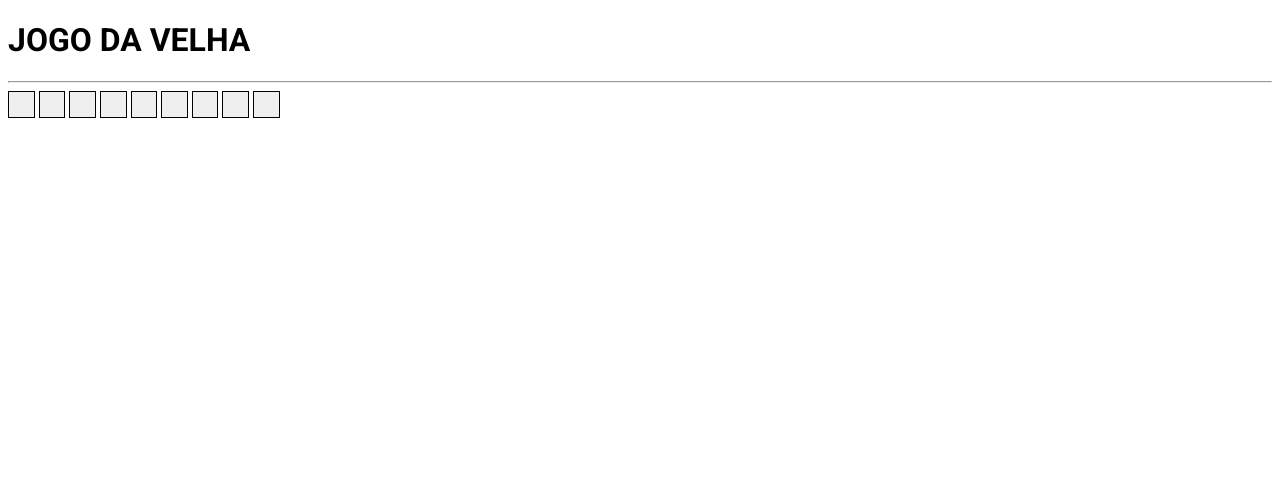
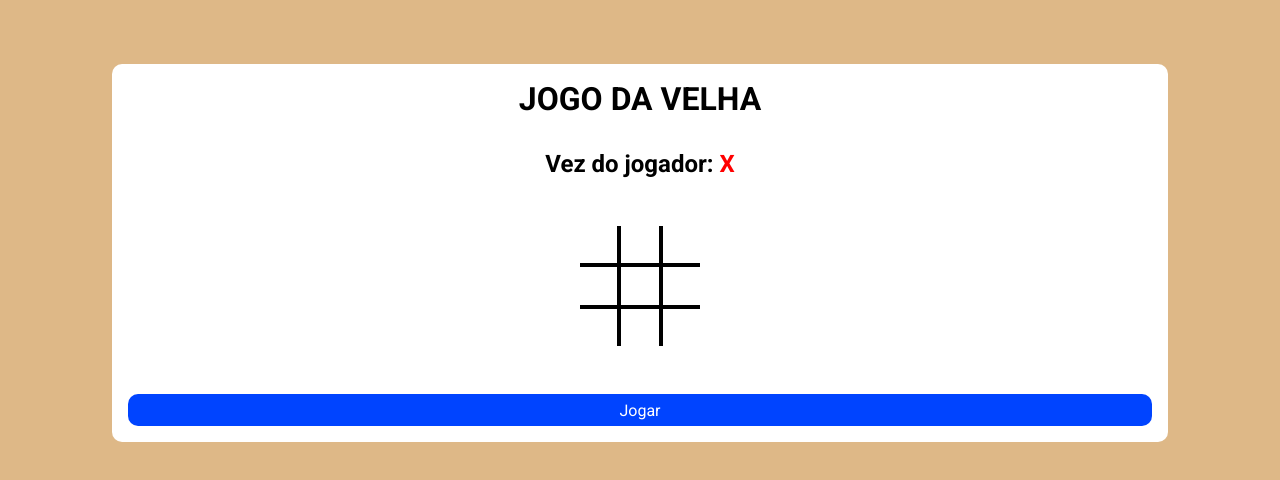
Before and after one commit to Gabriel-Esposito/JavaScripts, a plain HTML site: page jogo-da-velha1/index.html in a window 1280 px wide. Drawn offline with Linux system fonts and the light colour scheme.

Commit message:
joga da velha

```diff
--- a/jogo-da-velha1/index.html
+++ b/jogo-da-velha1/index.html
@@ -10,21 +10,29 @@
 </head>
 
 <body>
+    <audio src="win.mp3"></audio>
     <main>
         <h1>JOGO DA VELHA</h1>
-        <hr>
-        <div class="game">
-            <button data-i="1"></button>
-            <button data-i="2"></button>
-            <button data-i="3"></button>
-            <button data-i="4"></button>
-            <button data-i="5"></button>
-            <button data-i="6"></button>
-            <button data-i="7"></button>
-            <button data-i="8"></button>
-            <button data-i="9"></button>
+        <h2 id="vez">Vez do jogador: <span id="red">X</span></h2>
+        <div class="container">
+            <div class="linha">
+                <h3 onclick="game(0)" id="b1"></h3>
+                <h3 onclick="game(1)" id="b2"></h3>
+                <h3 onclick="game(2)" id="b3"></h3>
+            </div>
+            <div class="linha">
+                <h3 onclick="game(3)" id="b4"></h3>
+                <h3 onclick="game(4)" id="b5"></h3>
+                <h3 onclick="game(5)" id="b6"></h3>
+            </div>
+            <div class="linha">
+                <h3 onclick="game(6)" id="b7"></h3>
+                <h3 onclick="game(7)" id="b8"></h3>
+                <h3 onclick="game(8)" id="b9"></h3>
+            </div>
         </div>
-        <h2 id="jogador"></h2>
+        <h2 id="win"></h2>
+        <p id="btn" onclick="iniciar()">Jogar</p>
     </main>
 </body>
 </html>
--- a/jogo-da-velha1/script.js
+++ b/jogo-da-velha1/script.js
@@ -1,34 +1,78 @@
-
-let selected = [];
-let player = "X"
-
-let positions = [
-    [1,2,3],
-    [4,5,6],
-    [7,8,9],
-    [1,4,7],
-    [2,5,8],
-    [3,6,9],
-    [1,5,9],
-    [3,5,7]
-]
-
-function init(){
-    const jogador = document.getElementById('jogador')
-    selected = []
-
-    //jogador.innerText = `JOGADOR DA VEZ ${player}`
-
-    document.querySelectorAll(".game button").forEach((item) =>{
-        item.innerHTML = ""
-        item.addEventListener("click", newMove)
-        console.log('foi')
-    })
+const opcoes = [[0,1,2],[3,4,5],[6,7,8],[0,3,6],[1,4,7],[2,5,8],[0,4,8],[2,4,6]]
+let vez = 0
+let jogo = ["","","","","","","","",""]
+let jogador1 = []
+let jogador2 = []
+let fim = true
+function iniciar(){
+    let btn = document.getElementById("btn")
+    let bloco = document.querySelectorAll('h3')
+    let win = document.getElementById('win')
+    jogo.fill("")
+    jogador1 = []
+    jogador2 = []
+    fim = false
+    bloco.forEach(element => {
+      element.innerText = ""
+    });
+    win.innerText = ""
+    btn.style.display = "none"
 }
-
-init()
-function newMove(e){
-    const index = e.target.getAttribute("data-i")
-    e.target.innerHTML = player
-    console.log('foi')
+function game(id){
+    if(fim != true){
+        marcar(id)
+    }
 }
+function marcar(id){
+    let bloco = document.querySelectorAll('h3')
+    let jogador = document.getElementById('vez')
+    if (vez == 0 && jogo[id] == ""){
+        jogador.innerHTML = "Vez do jogador: <span id='blue'>O</span>"
+        jogador1.push(id)
+        jogo[id] = "X"
+        bloco[id].innerHTML = "<span id='red'>X</span>"
+        vez++
+    }else if (vez == 1 && jogo[id] == ""){
+        jogador.innerHTML = "Vez do jogador: <span id='red'>X</span>"
+        jogador2.push(id)
+        jogo[id] = "O"
+        bloco[id].innerHTML = "<span id='blue'>O</span>"
+        vez--
+    }
+    ganhar()
+}
+function ganhar(){
+    let btn = document.getElementById("btn")
+    for(let p = 0; p < opcoes.length; p++){
+        let x = 0
+        let o = 0
+        for(let i = 0; i < opcoes[p].length; i++){
+            if(jogo[opcoes[p][i]] == "X"){
+                x++
+            }else if(jogo[opcoes[p][i]] == "O"){
+                o++
+            }
+        }
+        if(resultado(x,o) == 1){
+            fim = true
+            btn.style.display = "block"
+            break
+        }
+    }
+}
+function resultado(x,o){
+    let parabens = document.querySelector('audio')
+    let win = document.getElementById('win')
+    if (x == 3 || o == 3){
+        if(x == 3){
+            win.innerHTML ="Jogador <span id='red'>X</span> ganhou!"
+        }else{
+            win.innerHTML ="Jogador <span id='blue'>O</span> ganhou!"
+        }
+        parabens.play()
+        return 1
+    }else if((jogador1.length + jogador2.length) == jogo.length){
+        win.innerText ="Os jogadores empataram!"
+        return 1
+    }
+}
--- a/jogo-da-velha1/style.css
+++ b/jogo-da-velha1/style.css
@@ -1,10 +1,82 @@
 @import url('https://fonts.googleapis.com/css2?family=Roboto:ital,wght@0,100;0,300;0,400;0,500;0,700;0,900;1,100;1,300;1,400;1,500;1,700;1,900&display=swap');
+*{
+    margin: 0;
+}
 
 body{
     font-family: 'Roboto', sans-serif;
+    background-color: burlywood;
 }
-button {
+main{
+    width: 80%;
+    margin: auto;
+    margin-top: 4em;
+    padding: 1em;
+    background-color: white;
+    border-radius: 10px;
+}
+h1{
+    margin-bottom: 1em;
+    text-align: center;
+}
+h2{
+    margin-bottom: 2em;
+    text-align: center;
+}
+h3{
     width: 2em;
     height: 2em;
-    border: 1px solid black;
+    display: flex;
+    justify-content: center;
+    align-items: center;
 }
+.container{
+    margin-bottom: 2em;
+    display: flex;
+    flex-direction: column;
+    align-items: center;
+}
+#b1{
+    border-right: 4px solid black;
+    border-bottom: 4px solid black;
+}
+#b2{
+    border-bottom: 4px solid black;;
+}
+#b3{
+    border-left: 4px solid black;
+    border-bottom: 4px solid black;
+}
+#b4{
+    border-right: 4px solid black;
+}
+#b6{
+    border-left: 4px solid black;
+}
+#b7{
+    border-top: 4px solid black;
+    border-right: 4px solid black;
+}
+#b8{
+    border-top: 4px solid black;
+}
+#b9{
+    border-top: 4px solid black;
+    border-left: 4px solid black;
+}
+.linha{
+    display: flex;
+}
+#blue{
+    color: rgb(0, 225, 255);
+}
+#red{
+    color: red;
+}
+#btn{
+    padding: 0.4em;
+    text-align: center;
+    border-radius: 10px;
+    color: white;
+    background-color: rgb(0, 68, 255);
+}
```
Also changed, not shown: 1 other file.
